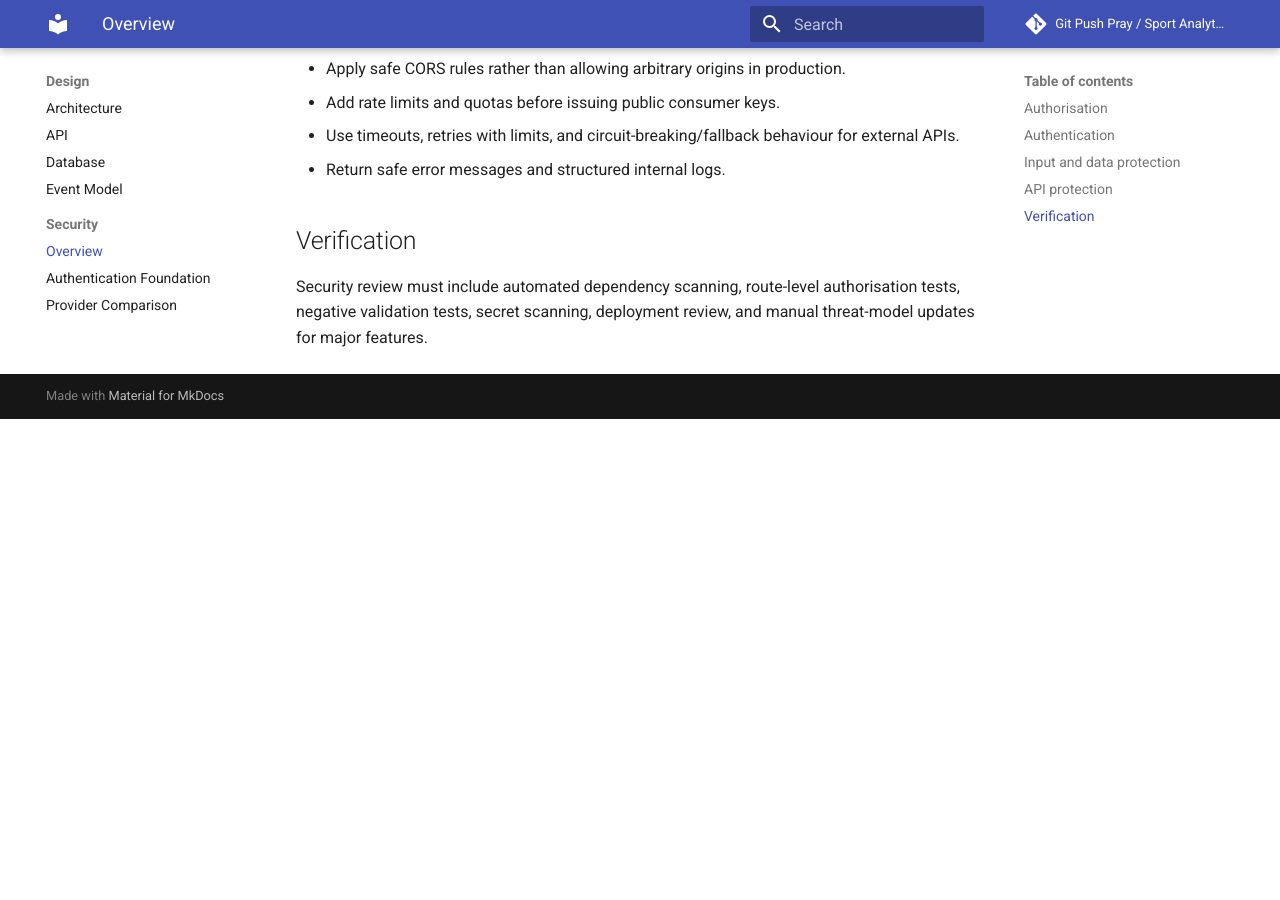
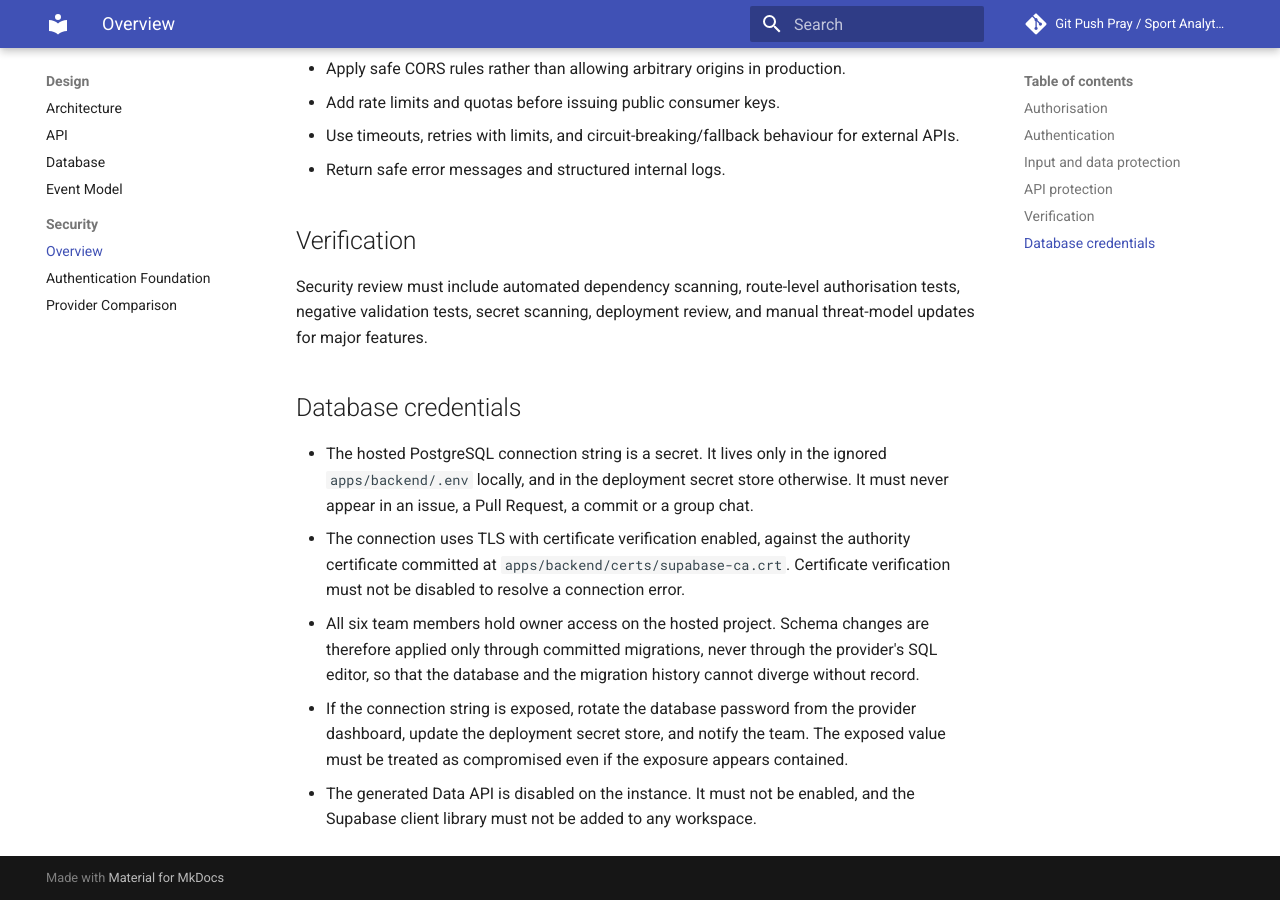
Before and after one commit to NadavSundy/Sport-Analytics-Tool, an MkDocs documentation site: the page built from docs/security/overview.md, in a window 1280 px wide and 900 px high, scrolled down 1060 px. Built offline with MkDocs 1.6.1 and Material for MkDocs 9.7.7, drawn with Linux system fonts in a browser that asks for light colours; before the commit the page ends 1479 px from its top, so only the background shows below that.

Commit message:
docs(security): document database credential handling
Refs #13
Assisted-by: Claude-Web[Claude Opus 5]

```diff
--- a/docs/security/overview.md
+++ b/docs/security/overview.md
@@ -35,3 +35,23 @@ See:
 ## Verification
 
 Security review must include automated dependency scanning, route-level authorisation tests, negative validation tests, secret scanning, deployment review, and manual threat-model updates for major features.
+
+## Database credentials
+
+- The hosted PostgreSQL connection string is a secret. It lives only in the
+  ignored `apps/backend/.env` locally, and in the deployment secret store
+  otherwise. It must never appear in an issue, a Pull Request, a commit or a group
+  chat.
+- The connection uses TLS with certificate verification enabled, against the
+  authority certificate committed at `apps/backend/certs/supabase-ca.crt`.
+  Certificate verification must not be disabled to resolve a connection error.
+- All six team members hold owner access on the hosted project. Schema changes are
+  therefore applied only through committed migrations, never through the
+  provider's SQL editor, so that the database and the migration history cannot
+  diverge without record.
+- If the connection string is exposed, rotate the database password from the
+  provider dashboard, update the deployment secret store, and notify the team. The
+  exposed value must be treated as compromised even if the exposure appears
+  contained.
+- The generated Data API is disabled on the instance. It must not be enabled, and
+  the Supabase client library must not be added to any workspace.
```
